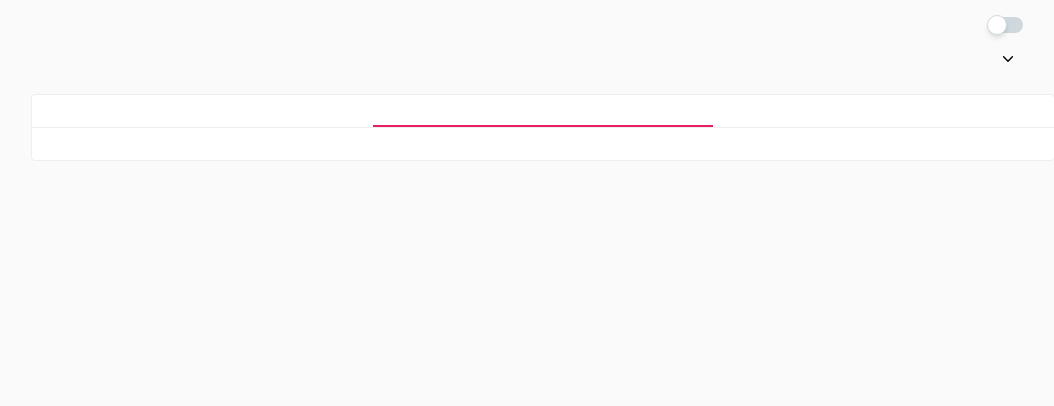
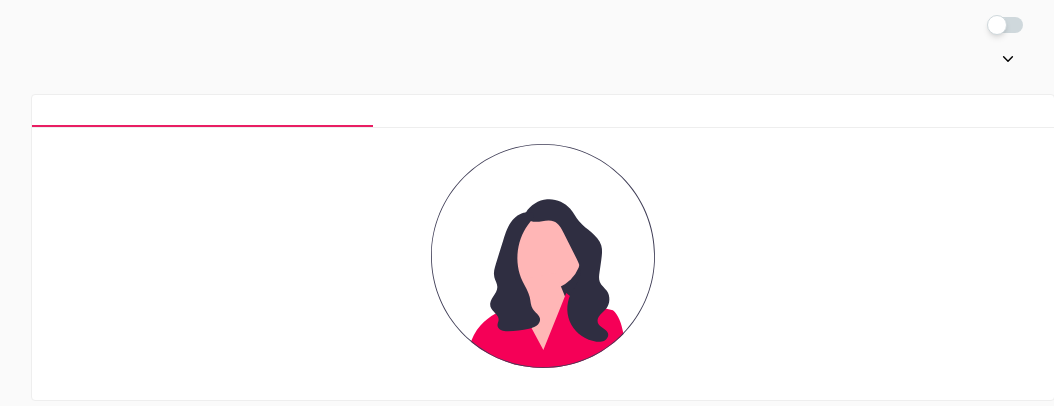
Before and after one commit to zummon/material-contact-card-nextjs, a Next.js app: page /1 in a window 1280 px wide. Shown: the top 406 px of the page, without its empty margins (97-1151 px from the left). Built offline with nearby package versions, Linux system fonts and the light colour scheme.

Commit message:
change default home page

```diff
--- a/app/layout.jsx
+++ b/app/layout.jsx
@@ -20,7 +20,7 @@ export default function ({ children, }) {
 
 	const [dark, setDark] = useState(false)
   const [openLang, setOpenLang] = useState(false)
-  const [activeTab, setActiveTab] = useState("goal");
+  const [activeTab, setActiveTab] = useState("about");
 
 	const lang = pathname.slice(1)
 	const translate = translates[lang] || {}
```
